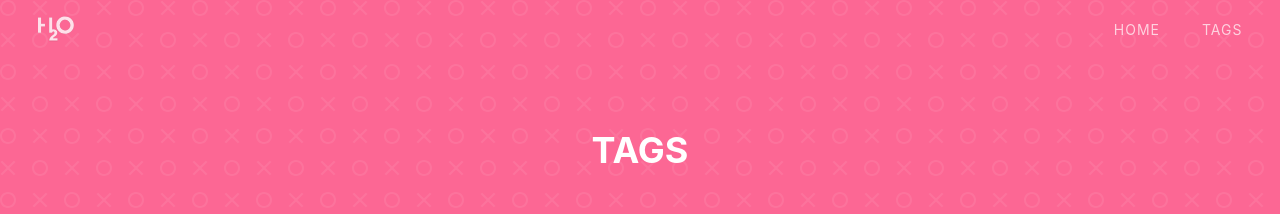
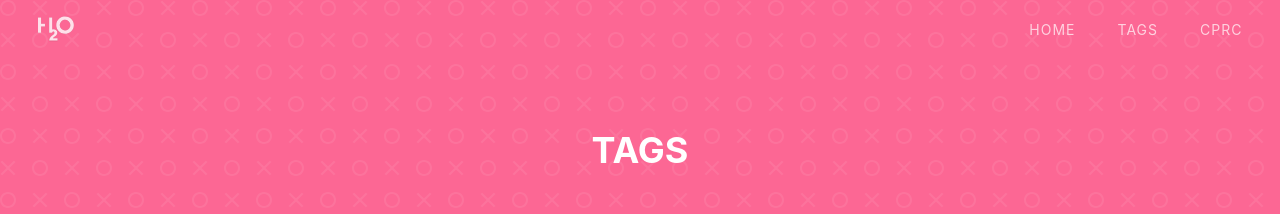
Before and after one commit to imrsp/imrsp.github.io-old, a Jekyll site: the page built from tags.html, in a window 1280 px wide. Shown: the top 214 px of the page. Built offline with Jekyll 4.4.1, drawn with Linux system fonts in a browser that asks for light colours; nearby versions of some CDN libraries; a style sheet for code colours, icons or effects is not loaded.

Commit message:
Update _config.yml

```diff
--- a/_config.yml
+++ b/_config.yml
@@ -11,6 +11,7 @@ baseurl: ''
 nav:
   home: '/'
   tags: '/tags.html'
+  cprc: '/1970/01/01/copyright.html'
 
 # Footer
 footer:
@@ -19,7 +20,7 @@ footer:
 # Author 配置博主信息
 author: 'Simon.J.R'
 nickname: 'Simon'
-bio: 'thanks to the light you shower around me.'
+bio: 'Thanks to the light you shower around me.'
 avatar: '/assets/img/profile.jpg'
 
 # Search
```
